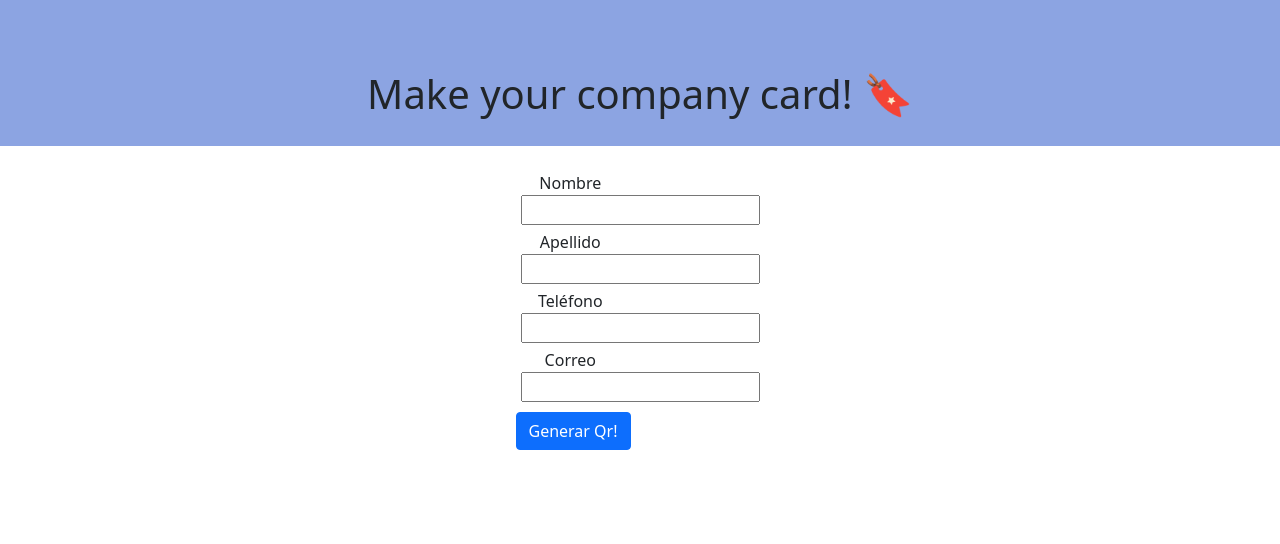
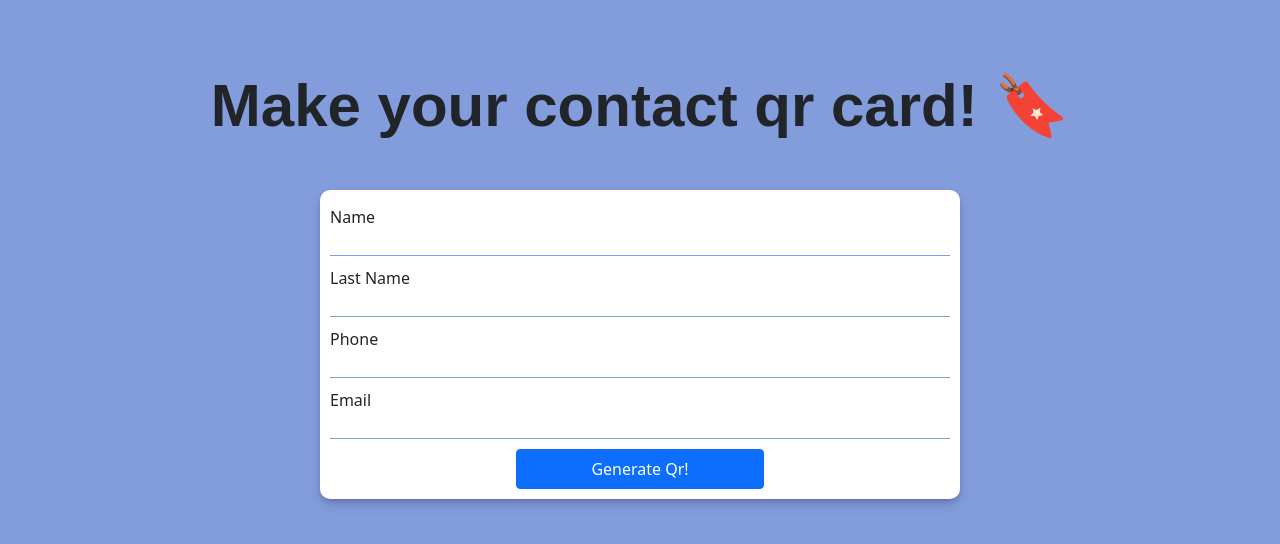
Before and after one commit to Edufardo/qr-validator, a React (Create React App) app: page / in a window 1280 px wide. Shown: the top 544 px of the page. Built offline with nearby package versions, Linux system fonts and the light colour scheme.

Commit message:
UPD - Improve design app

```diff
--- a/src/App.css
+++ b/src/App.css
@@ -4,7 +4,8 @@ header{
     align-content: center;
     justify-content: space-between;
     padding: 20px;
-    background: rgba(93, 127, 215, 0.708);
+
+
 }
 
 .navBar{
@@ -14,6 +15,19 @@ header{
 }
 
 .navBar h1{
+    font-family: Arial, Helvetica, sans-serif;
+    font-weight: 600;
+    font-size: 60px;
+    margin-top: 50px;
+    cursor: default;
+}
 
-    margin-top: 50px;
+.grow:hover{
+    cursor: default;
+    transform: scale(1.5);
+    transition: all .2s ease-in-out;
 }
+
+body {
+    background: rgba(81, 116, 205, 0.708);
+}
--- a/src/App.tsx
+++ b/src/App.tsx
@@ -11,7 +11,7 @@ function App() {
   return (
     <div className="App">
       <header className="navBar">
-        <h1> Make your company card! 🔖</h1>
+        <h1> Make your contact qr card! <span className="grow">🔖</span> </h1>
       </header>
       <Routes>
         <Route path="/" element={<Home />} />
--- a/src/components/home/Home.tsx
+++ b/src/components/home/Home.tsx
@@ -1,33 +1,44 @@
 import { useState } from "react";
 import axios from "axios";
 import "./home.css";
-var QRCode = require('qrcode')
-
+var QRCode = require("qrcode");
 
 const Home = () => {
   const url = "http://localhost:4200/api/card/create";
 
-  let [ qr, setQr] = useState('')
-  let [ qrBool, setQrBool] = useState(false)
+  let [qr, setQr] = useState("");
+  let [qrBool, setQrBool] = useState(null);
+  let [submit, setSubmit] = useState(null);
   let [contact, setContact] = useState({
     name: "",
     lastName: "",
     email: "",
     cellPhone: null,
+    company: "",
+    address: "",
   });
 
-  let qrCode = null
+  let qrCode = null;
 
   const handleSubmit = (event: any) => {
-    console.log(qrBool)
+    console.log(qrBool);
     event.preventDefault();
     axios
       .post(url, contact)
       .then((res) => {
-        if(res){
-          qrCode = QRCode.toDataURL(res.data).then(setQr)
-          setQrBool(true)
-          console.log(JSON.stringify(qr))
+        if (res) {
+          qrCode = QRCode.toDataURL(res.data).then(setQr);
+          // TODO: Improve verification
+          if (
+            contact.name !== "" &&
+            contact.cellPhone !== null &&
+            contact.email !== ""
+          ) {
+            setQrBool(true);
+            setSubmit(true);
+          }
+          setSubmit(true);
+          console.log(JSON.stringify(qr));
         }
       })
       .catch((error) => {
@@ -35,7 +46,6 @@ const Home = () => {
       });
     console.log(contact);
   };
-
 
   const setInfo = (event: any) => {
     setContact({
@@ -45,31 +55,46 @@ const Home = () => {
   };
 
   return (
+    <div className="content">
       <div className="cardForm">
         <form className="formInfo" onSubmit={handleSubmit}>
           <div className="formElement col-12">
-          <label>Nombre</label>
-          <input type="text" name="name" onChange={setInfo} />
+            <label>Name</label>
+            <input type="text" name="name" autoComplete="name" onChange={setInfo} />
           </div>
           <div className="formElement col-12">
-          <label>Apellido</label>
-          <input type="text" name="lastName" onChange={setInfo} />
+            <label>Last Name</label>
+            <input type="text" name="lastName" autoComplete="family-name" onChange={setInfo} />
           </div>
           <div className="formElement col-12">
-          <label>Teléfono</label>
+            <label>Phone</label>
             <input type="number" name="cellPhone" onChange={setInfo} />
           </div>
           <div className="formElement col-12">
-          <label>Correo</label>
+            <label>Email</label>
             <input type="email" name="email" onChange={setInfo} />
           </div>
-      <button className="btn btn-primary" type="submit" >Generar Qr!</button>
+          {/* <div className="formElement col-12">
+            <label>Company</label>
+            <input type="text" name="company" onChange={setInfo} />
+          </div>
+          <div className="formElement col-12">
+            <label>Address</label>
+            <input type="text" name="address" onChange={setInfo} />
+          </div> */}
+          <button className="btn btn-primary" type="submit">
+            Generate Qr!
+          </button>
         </form>
-      { qrBool ?
+        {qrBool ? (
           <div className="qr">
-        <img src={qr}/>
-       </div>  : null}
-
+            <img src={qr} />
+          </div>
+        ) : null}
+      </div>
+      {submit && !qrBool && (
+        <div className="alert alert-danger">All fields are required</div>
+      )}
     </div>
   );
 };
--- a/src/components/home/home.css
+++ b/src/components/home/home.css
@@ -2,28 +2,54 @@
     display: flex;
     align-items: center;
     justify-content: center;
+    flex-direction: column;
+}
+
+.content .alert{
+    margin: 40px;
+    width: 50%;
+    text-align: center;
 }
 
 .cardForm {
+    background-color: #ffffff;
     margin-top: 20px;
     display: flex;
     flex-direction: row;
     align-items: center;
     justify-content: center;
+    width: 50%;
+    padding: 10px;
+    border-radius: 10px;
+    box-shadow: rgba(50, 50, 93, 0.25) 0px 6px 12px -2px, rgba(0, 0, 0, 0.3) 0px 3px 7px -3px;
 }
 .cardForm button{
     margin-top: 5px;
+    width: 40%;
+    height: 40px
 }
 
 .formElement{
     margin: 5px;
 }
-.formElement label{
-    margin-right: 5px;
+.formElement label, input{
+   width: 100%;
 }
 
-.formInfo label{
-    width: 40%;
+.formElement label{
+}
+
+.formElement input{
+    border: none;
+    border-bottom: 1px solid  rgba(81, 116, 205, 0.708);
+}
+
+.formElement input:focus{
+    outline: none;
+}
+
+.formInfo {
+    width: 100%;
     display: flex;
     justify-content: space-between;
     align-items: center;
@@ -34,5 +60,5 @@
     display: flex;
     align-items: center;
     justify-content: center;
-    margin-top: 10px;
+    margin: 20px;
 }
```
Lines whose indentation alone changed are shown as unchanged.
